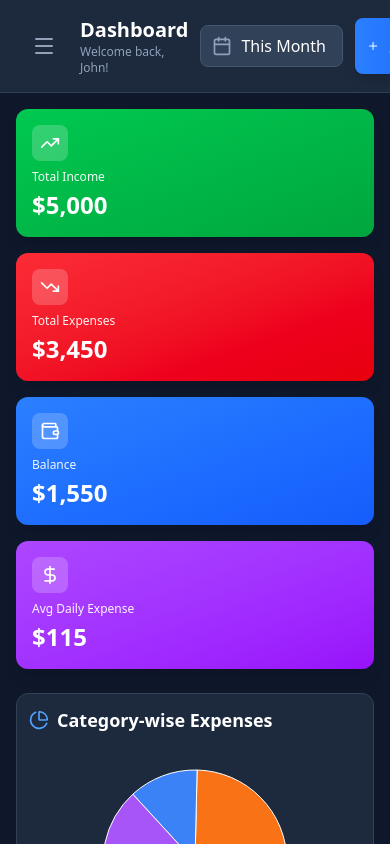
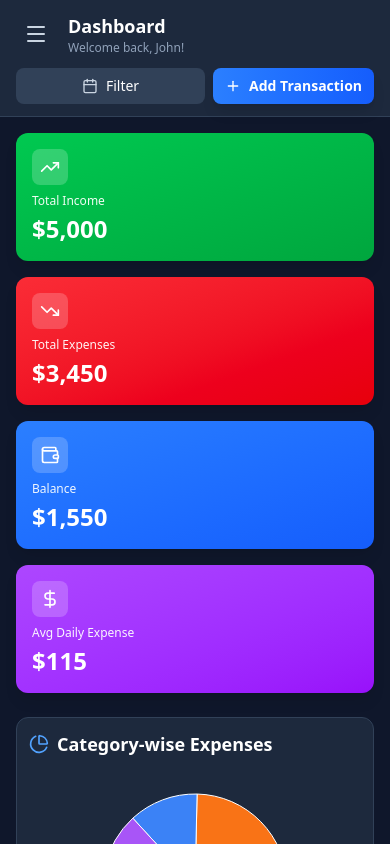
Before and after one commit to harshgupta06dev/expense-tracker-2.0, a React (Vite) app: page / in a window 390 px wide. Built offline with nearby package versions, Linux system fonts and the light colour scheme.

Commit message:
layout fix

```diff
--- a/src/Dashboard.jsx
+++ b/src/Dashboard.jsx
@@ -190,36 +190,58 @@ const Dashboard = () => {
       {/* Main Content */}
       <main className="flex-1 flex flex-col overflow-hidden">
         {/* Header */}
-        <header className="bg-slate-800 border-b border-slate-700 px-6 sm:px-6 py-4 sm:py-4">
-          <div className="flex items-center justify-between gap-3">
-            <div className="flex items-center gap-4">
+        <header className="bg-slate-800 border-b border-slate-700 px-4 sm:px-6 py-3 sm:py-4">
+          <div className="max-w-screen-xl mx-auto">
+            {/* Layout: column on xs, row on sm+ */}
+            <div className="flex flex-col sm:flex-row items-start sm:items-center justify-between gap-3">
+              {/* Left: menu + title */}
+              <div className="flex items-center gap-3 w-full sm:w-auto">
+                {/* Sidebar menu (visible on small screens) */}
                 <button
                   aria-label="Open sidebar"
                   onClick={() => setSidebarOpen(true)}
-                className="lg:hidden text-slate-400 p-2 rounded-md"
+                  className="lg:hidden text-slate-300 p-2 rounded-md hover:bg-slate-700 transition"
                 >
                   <Menu className="w-6 h-6" />
                 </button>
-              <div>
-                <h1 className="text-xl sm:text-2xl font-bold text-white">
+
+                <div className="min-w-0">
+                  <h1 className="text-lg sm:text-2xl font-bold text-white truncate">
                     Dashboard
                   </h1>
-                <p className="text-xs sm:text-sm text-slate-400">
+                  <p className="text-xs sm:text-sm text-slate-400 truncate">
                     Welcome back, John!
                   </p>
                 </div>
               </div>
 
-            <div className="flex items-center gap-3">
-              {/* Date Filter Dropdown */}
-              <div className="relative">
+              {/* Right: controls (stacked on xs, inline on sm+) */}
+              <div className="flex items-center gap-2 sm:gap-3 w-full sm:w-auto">
+                {/* Mobile: compact controls row (visible on xs) */}
+                <div className="flex items-center gap-2 w-full sm:hidden">
+                  {/* Compact calendar button to open a mobile date picker / modal */}
+                  <button
+                    aria-label="Open date filter"
+                    onClick={() => {
+                      /* TODO: open mobile date modal/drawer */
+                    }}
+                    className="flex items-center gap-2 bg-slate-700 text-white px-3 py-2 rounded-lg font-medium w-full justify-center"
+                  >
+                    <Calendar className="w-4 h-4 text-slate-300" />
+                    <span className="text-sm">Filter</span>
+                  </button>
+                </div>
+
+                {/* Desktop / Tablet: full select (hidden on xs) */}
+                <div className="hidden sm:block">
+                  <div className="relative w-48 md:w-64">
                     <Calendar className="absolute left-3 top-1/2 transform -translate-y-1/2 w-5 h-5 text-slate-400 pointer-events-none" />
                     <select
                       value={dateFilter}
                       onChange={(e) => setDateFilter(e.target.value)}
-                  className="pl-10 pr-4 py-2 bg-slate-700 text-white rounded-lg focus:outline-none focus:ring-2 focus:ring-blue-500 border border-slate-600 appearance-none cursor-pointer font-medium"
+                      className="pl-10 pr-4 py-2 bg-slate-700 text-white rounded-lg focus:outline-none focus:ring-2 focus:ring-blue-500 border border-slate-600 appearance-none cursor-pointer font-medium text-sm w-full min-w-0"
                     >
-                  <option value="today">All Time</option>
+                      <option value="all">All Time</option>
                       <option value="today">Today</option>
                       <option value="yesterday">Yesterday</option>
                       <option value="this-week">This Week</option>
@@ -229,15 +251,18 @@ const Dashboard = () => {
                       <option value="this-year">This Year</option>
                     </select>
                   </div>
-              {/* Make the Add button a little bigger on small screens for easier tapping */}
+                </div>
+
+                {/* Add button: full on all sizes but responsive padding & text */}
                 <button
                   onClick={() => setShowAddModal(true)}
-                className="bg-linear-to-r from-blue-500 to-blue-600 hover:from-blue-600 hover:to-blue-700 text-white px-3 sm:px-4 py-2 sm:py-2 rounded-lg font-semibold shadow-lg hover:shadow-xl transition-all flex items-center gap-2"
+                  className="bg-gradient-to-r from-blue-500 to-blue-600 hover:from-blue-600 hover:to-blue-700 text-white px-3 sm:px-4 py-2 rounded-lg font-semibold shadow-lg hover:shadow-xl transition-all flex items-center gap-2 whitespace-nowrap"
                   aria-label="Add transaction"
                 >
                   <Plus className="w-4 h-4 sm:w-5 sm:h-5" />
                   <span className="text-sm sm:text-base">Add Transaction</span>
                 </button>
+              </div>
             </div>
           </div>
         </header>
@@ -494,6 +519,7 @@ const Dashboard = () => {
                   <CreditCard className="w-5 h-5 text-blue-400" />
                   Recent Transactions
                 </h2>
+                <Link to={"/transactions"}>
                   <button
                     onClick={() => setActiveTab("transactions")}
                     className="px-4 py-2 bg-blue-500 hover:bg-blue-600 text-white text-sm font-semibold rounded-lg transition-colors flex items-center gap-2"
@@ -513,6 +539,7 @@ const Dashboard = () => {
                       />
                     </svg>
                   </button>
+                </Link>
               </div>
               {/* responsive grid: 1 on xs, 2 on sm, 3 on md, 5 on lg */}
               <div className="grid grid-cols-1 sm:grid-cols-2 md:grid-cols-3 lg:grid-cols-5 gap-3">
```
Lines whose indentation alone changed are shown as unchanged.
